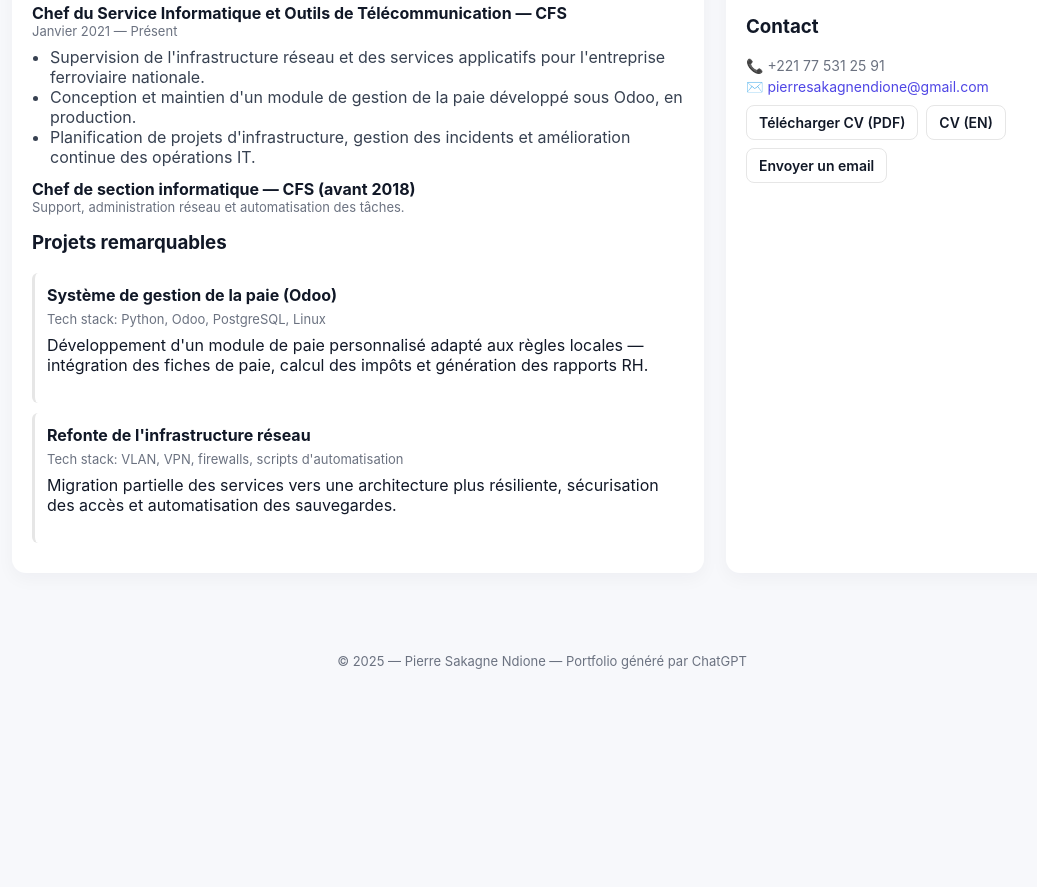
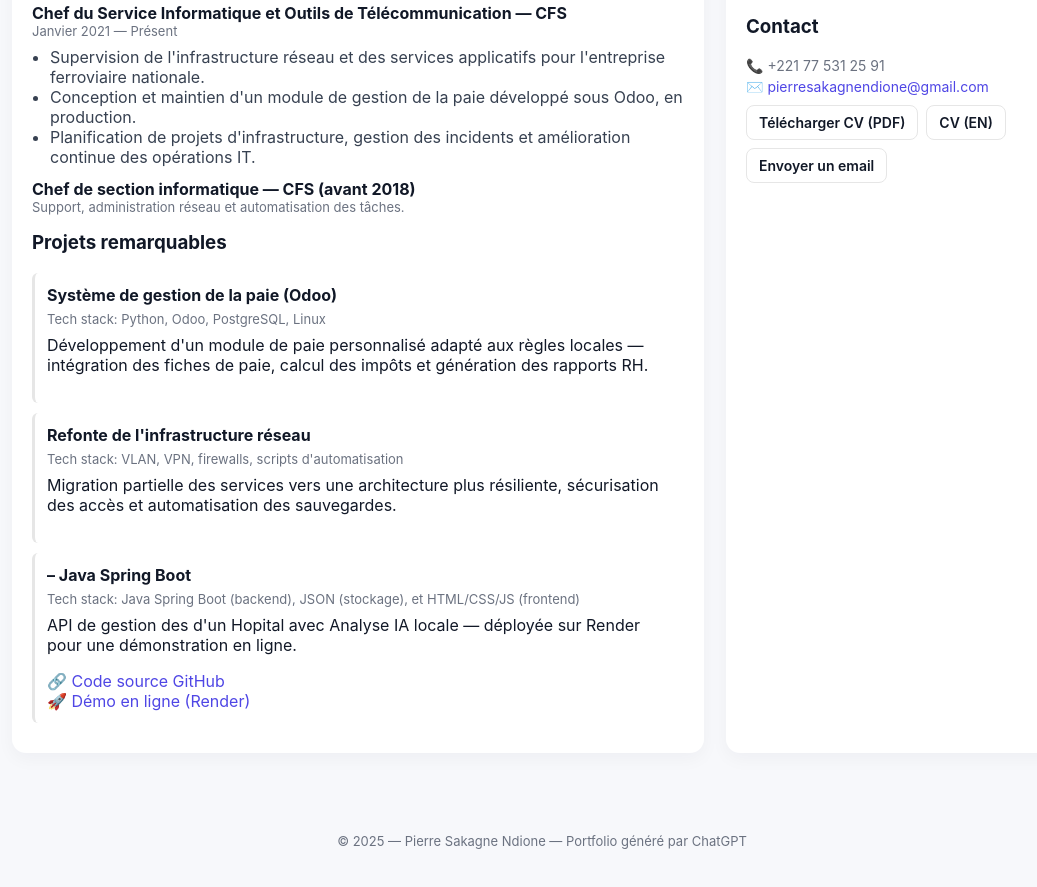
Before and after one commit to pierre1717/pierre1717.github.io, a plain HTML site: page index.html in a window 1280 px wide. Shown: the part 559-1446 px from the top of the page, without its empty margins (98-1135 px from the left). Before the commit the page ends 1338 px from the top, so only its background shows below. Drawn offline with Linux system fonts and the light colour scheme.

Commit message:
Update index.html

```diff
--- a/index.html
+++ b/index.html
@@ -94,7 +94,20 @@
             <div style="color:var(--muted);font-size:13px;margin-top:6px">Tech stack: VLAN, VPN, firewalls, scripts d'automatisation</div>
             <p style="margin-top:8px">Migration partielle des services vers une architecture plus résiliente, sécurisation des accès et automatisation des sauvegardes.</p>
           </div>
-        </div>
+
+          <div class="project">
+             <strong> – Java Spring Boot </strong>
+             <div style="color:var(--muted);font-size:13px;margin-top:6px">
+             Tech stack: Java Spring Boot (backend), JSON (stockage), et HTML/CSS/JS (frontend)
+             </div>
+             <p style="margin-top:8px">
+             API de gestion des d'un Hopital avec Analyse IA locale — déployée sur Render pour une démonstration en ligne.
+             </p>
+             <div style="margin-top:8px">
+             🔗 <a class="link" href="https://github.com/pierre1717/hospital-smart-app" target="_blank">Code source GitHub</a><br>
+             🚀 <a class="link" href="https://hospital-smart-app.onrender.com/" target="_blank">Démo en ligne (Render)</a>
+             </div>
+          </div>
 
       </section>
 
```
